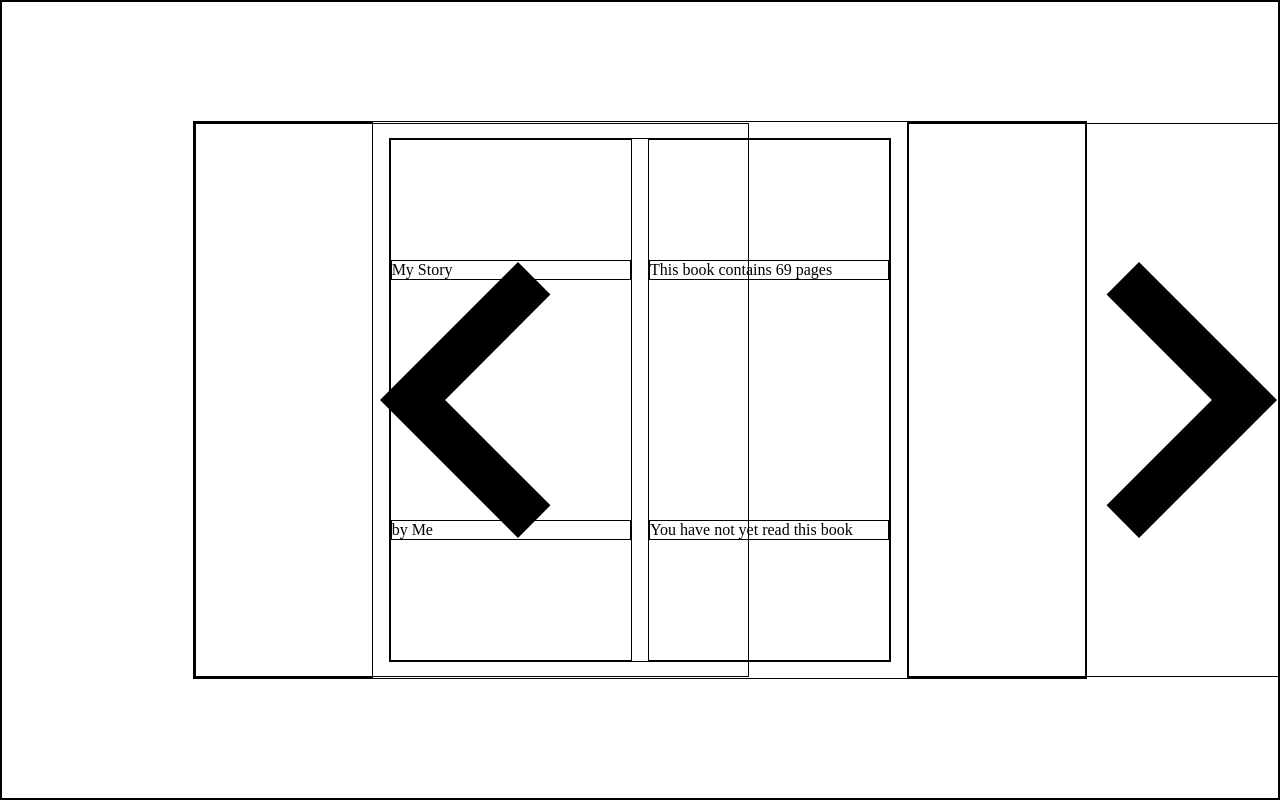
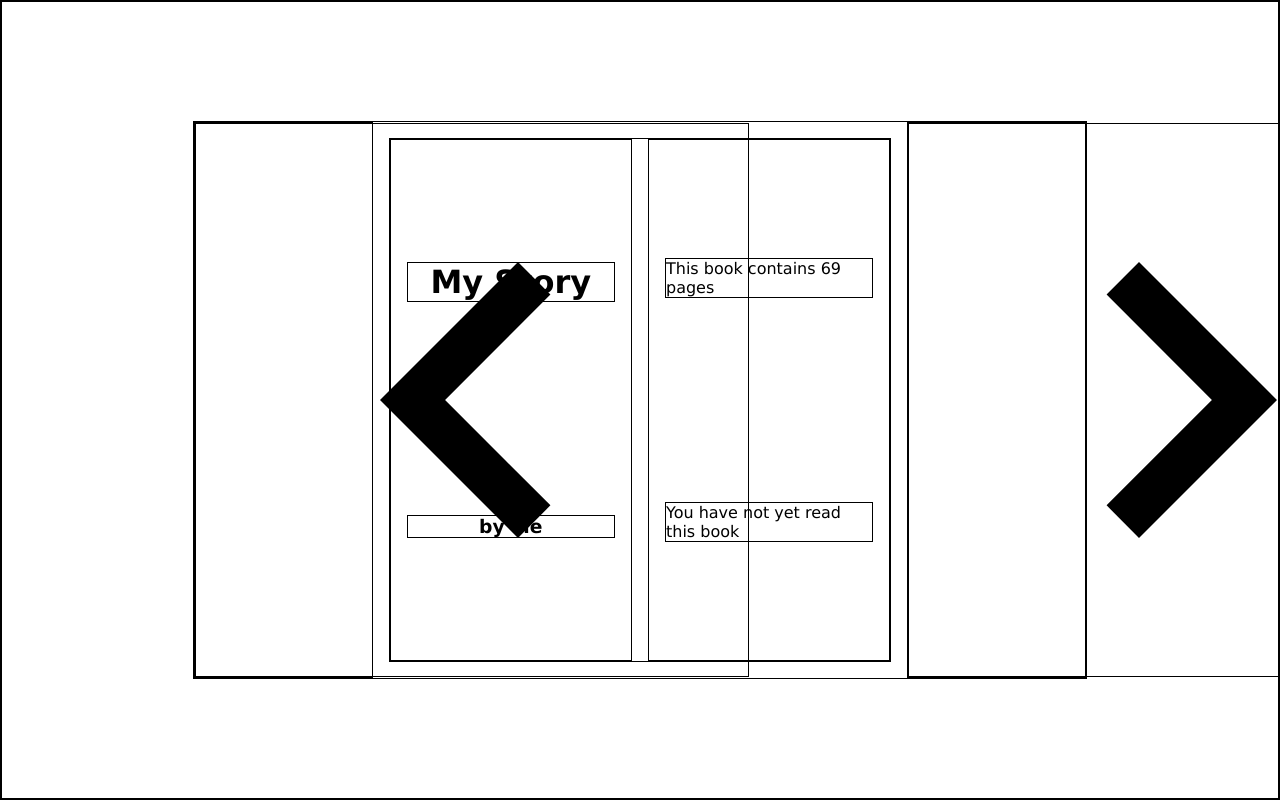
Before and after one commit to Mike-138/library, a plain HTML site: page index.html in a window 1280 px wide. Shown: the top 800 px of the page. Drawn offline with Linux system fonts and the light colour scheme.

Commit message:
Improve basic display features

```diff
--- a/index.html
+++ b/index.html
@@ -12,12 +12,12 @@
         <div class="carousel__left"><img src="chevron-left.svg" alt="Left Arrow"></div>
         <div class="carousel__item">
             <div class="book-cover">
-                <div class="book-cover__title"></div>
-                <div class="book-cover__author"></div>
+                <h1 class="book-cover__title"></h1>
+                <h3 class="book-cover__author"></h3>
             </div>
             <div class="book-info">
-                <div class="book-info__pages"></div>
-                <div class="book-info__read"></div>
+                <p class="book-info__pages"></p>
+                <p class="book-info__read"></p>
             </div>
         </div>
         <div class="carousel__right"><img src="chevron-right.svg" alt="Right Arrow"></div>
--- a/styles.css
+++ b/styles.css
@@ -11,6 +11,7 @@ html {
 }
 
 body {
+    font-family: Verdana, Geneva, Tahoma, sans-serif;
     height: inherit; /* for testing different screen sizes */
     display: flex;
     align-items: center;
@@ -36,7 +37,12 @@ body {
 }
 
 .book-cover, .book-info {
+    padding: 1rem;
     display: flex;
     flex-direction: column;
     justify-content: space-around;
 }
+
+.book-cover * {
+    text-align: center;
+}
```
